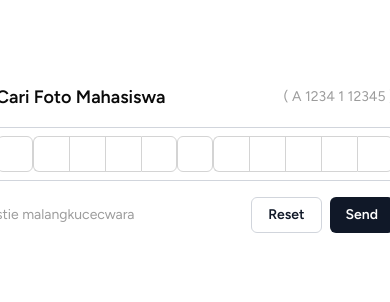
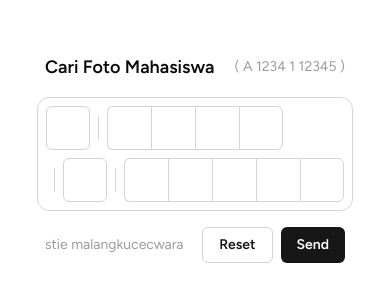
Before and after one commit to MuhammadAlim7/CariMahasiswaABM, a Next.js app: page / in a window 390 px wide. Shown: the part 264-566 px from the top of the page. Built offline with nearby package versions, Linux system fonts and the light colour scheme.

Commit message:
changing ui

```diff
--- a/src/app/Modal.tsx
+++ b/src/app/Modal.tsx
@@ -97,12 +97,12 @@ export default function Modal({
                         )}
                      />
                   </div>
-                  <div className="flex flex-1 flex-col justify-center gap-4">
+                  <div className="flex flex-1 flex-col justify-center sm:gap-4">
                      <div>
                         <div className="text-sm tracking-wide text-neutral-500">
                            Nama Lengkap
                         </div>
-                        <div className="text-2xl font-bold">
+                        <div className="text-lg font-bold sm:text-2xl">
                            {toTitleCase(data.name)}
                         </div>
                      </div>
@@ -110,24 +110,27 @@ export default function Modal({
                         <div className="text-sm tracking-wide text-neutral-500">
                            Nomor Pokok Mahasiswa
                         </div>
-                        <div className="text-2xl font-bold tracking-wide">
+                        <div className="text-lg font-bold tracking-wide sm:text-2xl">
                            {data.rawNpk}
                         </div>
                      </div>
+                     <div className="sm:hidden">
+                        <div className="text-sm tracking-wide text-neutral-500">
+                           <span className="">Program Studi</span>
+                        </div>
+                        <div className="text-lg font-bold tracking-wide sm:text-2xl">
+                           {toTitleCase(data.program)}
+                        </div>
+                     </div>
                      <div className="flex gap-8">
-                        <div className="">
+                        <div className="hidden sm:block">
                            <div className="text-sm tracking-wide text-neutral-500">
-                              Gender
+                              <span className="hidden sm:block">
+                                 Program Studi
+                              </span>
+                              <span className="block sm:hidden">Prodi</span>
                            </div>
-                           <div className="text-2xl font-bold tracking-wide">
-                              {toTitleCase(data.gender)}
-                           </div>
-                        </div>
-                        <div className="">
-                           <div className="text-sm tracking-wide text-neutral-500">
-                              Program Studi
-                           </div>
-                           <div className="text-2xl font-bold tracking-wide">
+                           <div className="font-bold tracking-wide sm:text-2xl">
                               {toTitleCase(data.program)}
                            </div>
                         </div>
@@ -135,8 +138,16 @@ export default function Modal({
                            <div className="text-sm tracking-wide text-neutral-500">
                               Angkatan
                            </div>
-                           <div className="text-2xl font-bold tracking-wide">
+                           <div className="text-lg font-bold tracking-wide sm:text-2xl">
                               {data.batch}
+                           </div>
+                        </div>
+                        <div className="">
+                           <div className="text-sm tracking-wide text-neutral-500">
+                              Gender
+                           </div>
+                           <div className="text-lg font-bold tracking-wide sm:text-2xl">
+                              {toTitleCase(data.gender.slice(0, 1))}
                            </div>
                         </div>
                      </div>
--- a/src/app/layout.tsx
+++ b/src/app/layout.tsx
@@ -25,7 +25,6 @@ export const metadata: Metadata = {
       "google-site-verification": "-VJnWFmz3P8w1snXji-bSPxdfesfhGUaeNezACC4-c0",
       "theme-color": "#ffffff",
    },
-   viewport: "width=device-width, initial-scale=1",
    robots: {
       index: true,
       follow: true,
--- a/src/app/page.tsx
+++ b/src/app/page.tsx
@@ -165,33 +165,69 @@ export default function Home() {
                </span>
             </div>
 
-            <div className="flex items-center rounded-xl border border-gray-300 bg-white p-2">
-               <div className="flex grow items-center justify-between">
-                  {Array.from({ length: 11 }).map((_, i) => (
+            <div className="flex items-center rounded-xl border border-neutral-300 bg-white p-2">
+               <div className="flex w-full grow flex-col gap-2">
+                  {/* Baris atas: input 0-4 */}
+                  <div className="flex">
+                     {Array.from({ length: 5 }).map((_, i) => (
                         <div key={i} className="flex items-center">
-                        {i > 0 && (i === 1 || i === 5 || i === 6) && (
-                           <Divider />
-                        )}
+                           {i > 0 && i === 1 && <Divider />}
                            <OtpInput
                               ref={(el) => {
                                  inputRefs.current[i] = el!;
                               }}
+                              type={i === 0 ? "text" : "tel"}
+                              inputMode={i === 0 ? "text" : "numeric"}
+                              pattern={i === 0 ? "[A-Za-z]" : "[0-9]"}
                               onChange={(e) => handleChange(e, i)}
                               onKeyDown={(e) => handleKeyDown(e, i)}
                               onFocus={() => handleFocus(i)}
                               onBlur={handleBlur}
                               variant={
-                              i === 1 || i === 6
+                                 i === 1
                                     ? "left"
-                                 : i === 4 || i === 10
+                                    : i === 4
                                       ? "right"
-                                   : (i >= 2 && i <= 4) || (i >= 7 && i <= 9)
+                                      : i >= 2 && i <= 4
                                         ? "mid"
                                         : undefined
                               }
                            />
                         </div>
                      ))}
+                  </div>
+                  {/* Baris bawah: input 5-10 */}
+                  <div className="flex">
+                     {Array.from({ length: 6 }).map((_, idx) => {
+                        const i = idx + 5;
+                        return (
+                           <div key={i} className="flex items-center">
+                              {(i === 5 || i === 6) && <Divider />}
+                              <OtpInput
+                                 ref={(el) => {
+                                    inputRefs.current[i] = el!;
+                                 }}
+                                 type="tel"
+                                 inputMode="numeric"
+                                 pattern="[0-9]"
+                                 onChange={(e) => handleChange(e, i)}
+                                 onKeyDown={(e) => handleKeyDown(e, i)}
+                                 onFocus={() => handleFocus(i)}
+                                 onBlur={handleBlur}
+                                 variant={
+                                    i === 6
+                                       ? "left"
+                                       : i === 10
+                                         ? "right"
+                                         : i >= 7 && i <= 9
+                                           ? "mid"
+                                           : undefined
+                                 }
+                              />
+                           </div>
+                        );
+                     })}
+                  </div>
                </div>
             </div>
             <div className="flex items-center justify-between p-2">
@@ -200,14 +236,14 @@ export default function Home() {
                   <button
                      type="reset"
                      onClick={handleReset}
-                     className="h-9 rounded-md border border-gray-300 px-4 text-sm font-semibold text-gray-900"
+                     className="h-9 rounded-md border border-neutral-300 px-4 text-sm font-semibold text-neutral-900"
                   >
                      Reset
                   </button>
                   <button
                      type="submit"
                      ref={submitButtonRef}
-                     className="h-9 rounded-md bg-gray-900 px-4 text-sm font-semibold text-white"
+                     className="h-9 rounded-md bg-neutral-900 px-4 text-sm font-semibold text-white"
                   >
                      Send
                   </button>
@@ -222,7 +258,7 @@ export default function Home() {
 }
 
 const InputVariants = cva(
-   "border-outline border size-9 sm:size-11 text-center text-sm font-semibold text-neutral-800 transition-all focus:z-10 outline-none focus:ring-2 focus:ring-neutral-900 duration-700 ",
+   "border-outline border size-11 text-center text-sm font-semibold text-neutral-800 transition-all focus:z-10 outline-none focus:ring-2 focus:ring-neutral-900 duration-700 ",
    {
       variants: {
          variant: {
@@ -246,7 +282,6 @@ function OtpInput({
    return (
       <input
          required
-         type="text"
          maxLength={1}
          minLength={1}
          className={cn(InputVariants({ variant, className }))}
@@ -258,11 +293,7 @@ function OtpInput({
 function Divider({ className, ...props }: React.ComponentProps<"div">) {
    return (
       <div
-         className={cn(
-            "mx-2 h-6 w-px bg-gray-300",
-            "hidden sm:block",
-            className,
-         )}
+         className={cn("mx-2 h-6 w-px bg-neutral-300", " ", className)}
          {...props}
       />
    );
```
Lines whose indentation alone changed are shown as unchanged.
